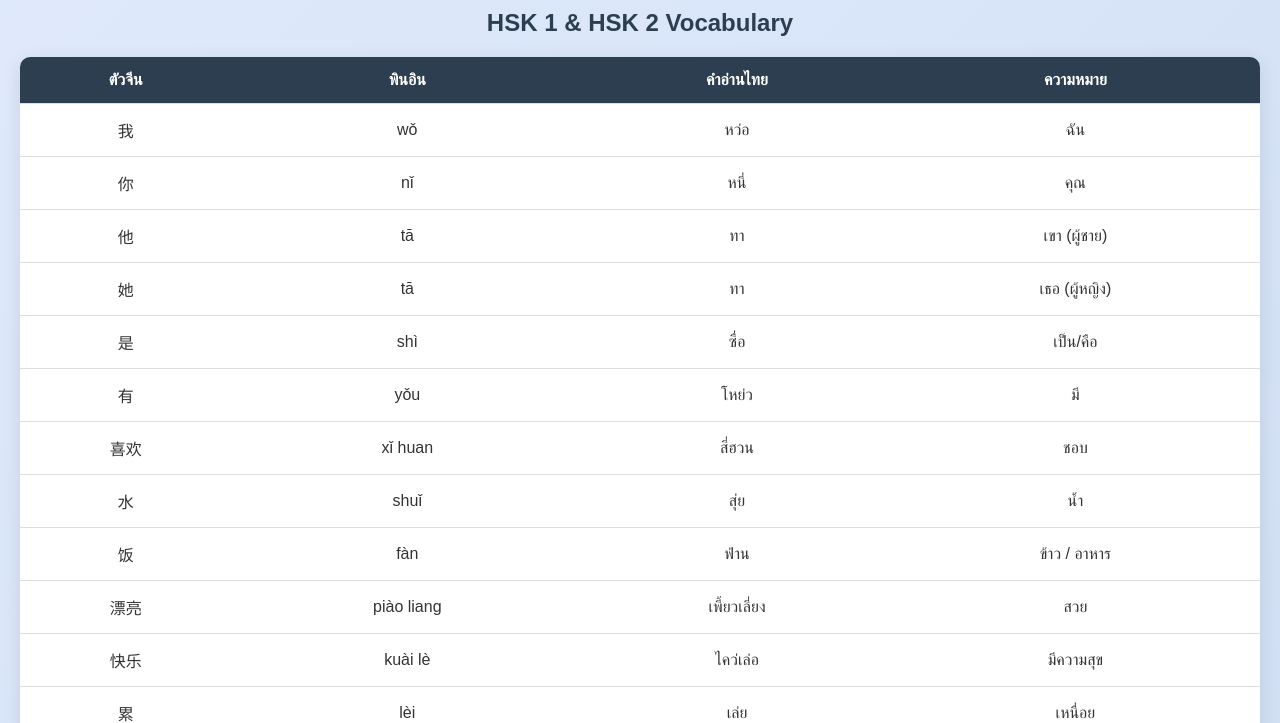
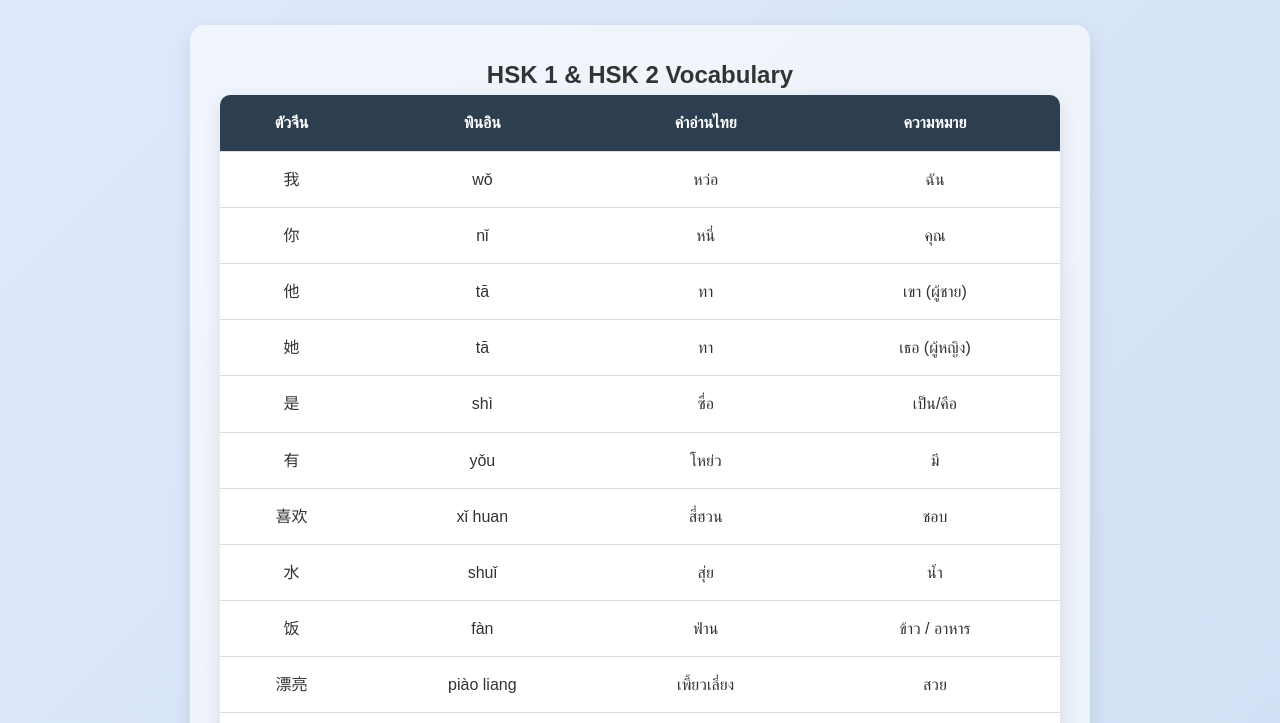
Before and after one commit to testerzopa111-design/promtlearn, a plain HTML site: page hsk12.html in a window 1280 px wide. Shown: the part 141-864 px from the top of the page. Drawn offline with Linux system fonts and the light colour scheme.

Commit message:
Update hsk12.html

```diff
--- a/hsk12.html
+++ b/hsk12.html
@@ -4,7 +4,7 @@
 <head>
   <meta http-equiv="CONTENT-TYPE" content="text/html; charset=UTF-8">
   <title>คำศัพท์ HSK1,2</title>
-  <link rel="stylesheet" href="hsktabb.css">
+  <link rel="stylesheet" href="style.css">
 </head>
 <body>
   <div class="logo">
```
